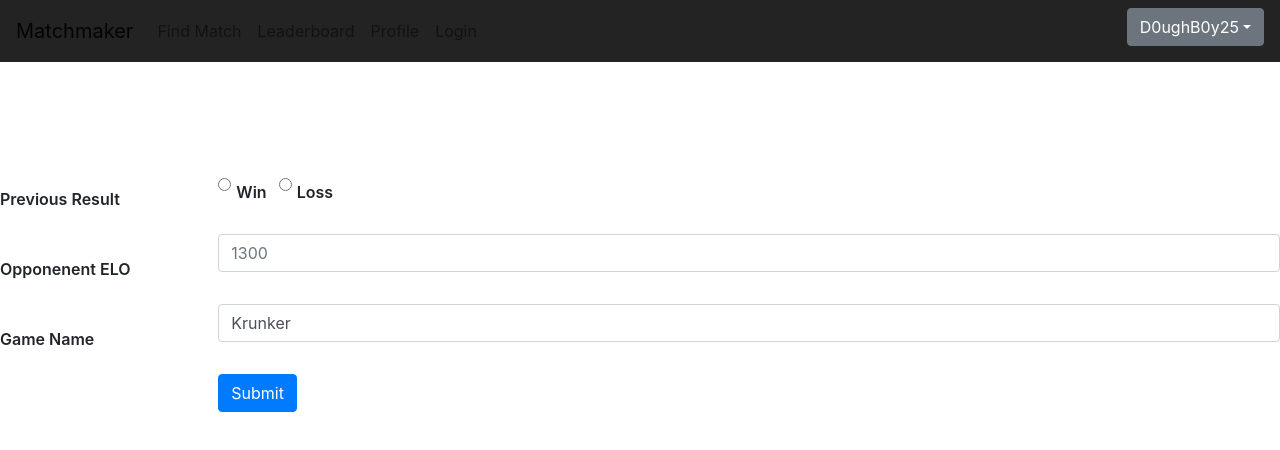
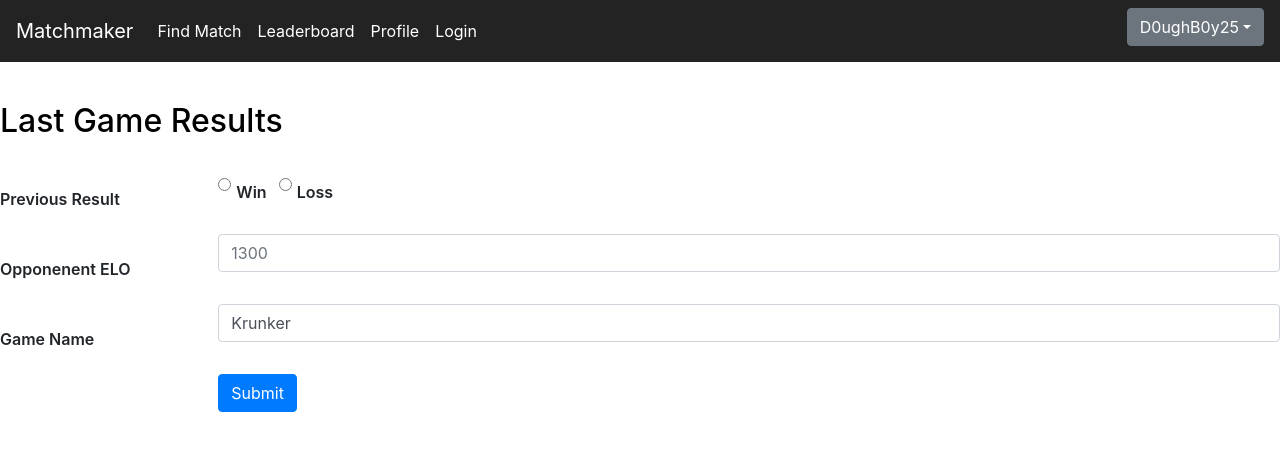
Before and after one commit to dnguyen3031/Matchmaker, a React (Create React App) app: page / in a window 1280 px wide. Shown: the top 450 px of the page. Built offline with nearby package versions, Linux system fonts and the light colour scheme.

Commit message:
Fixed Navbar colors
also fixed color of "last game results"

```diff
--- a/src/components/CustomNavbar.js
+++ b/src/components/CustomNavbar.js
@@ -6,14 +6,14 @@ import './CustomNavbar.css';
 function CustomNavbar() {
    return <div>
        <Navbar className="color-nav" expand="lg" variant="light">
-         <Navbar.Brand href="/">Matchmaker</Navbar.Brand>
+         <Navbar.Brand href="/" style={{color: 'white'}}> Matchmaker</Navbar.Brand>
          <Navbar.Toggle aria-controls="basic-navbar-nav" />
          <Navbar.Collapse id="basic-navbar-nav">
             <Nav className="mr-auto">
-               <Nav.Link href="/matchmaking">Find Match</Nav.Link>
-               <Nav.Link href="/leaderboard">Leaderboard</Nav.Link>
-               <Nav.Link href="/profile">Profile</Nav.Link>
-               <Nav.Link href="/login">Login</Nav.Link>
+               <Nav.Link href="/matchmaking"style={{color: 'white'}}>Find Match</Nav.Link>
+               <Nav.Link href="/leaderboard"style={{color: 'white'}}>Leaderboard</Nav.Link>
+               <Nav.Link href="/profile"style={{color: 'white'}}>Profile</Nav.Link>
+               <Nav.Link href="/login"style={{color: 'white'}}>Login</Nav.Link>
             </Nav>
 
             <DropdownButton variant="secondary" menuAlign="right" title="D0ughB0y25" id="dropdown-menu-align-right">
--- a/src/components/pages/Home.js
+++ b/src/components/pages/Home.js
@@ -13,7 +13,7 @@ function Home(props) {
    const id = props.id
    return <div>
       <CustomNavbar />
-      <h2>Last Game results</h2>
+      <h2 style={{color: 'black'}}> Last Game Results</h2>
       <Form>
 
       <fieldset>
```
